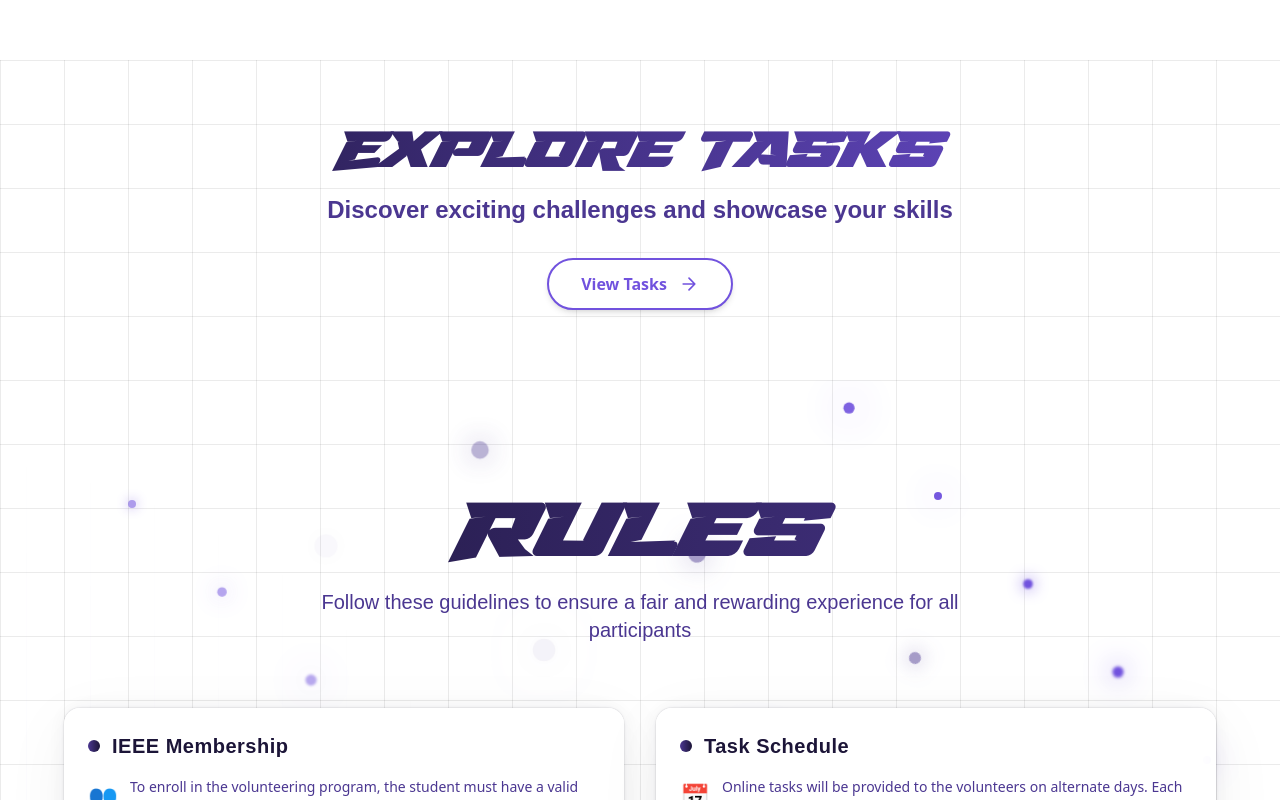
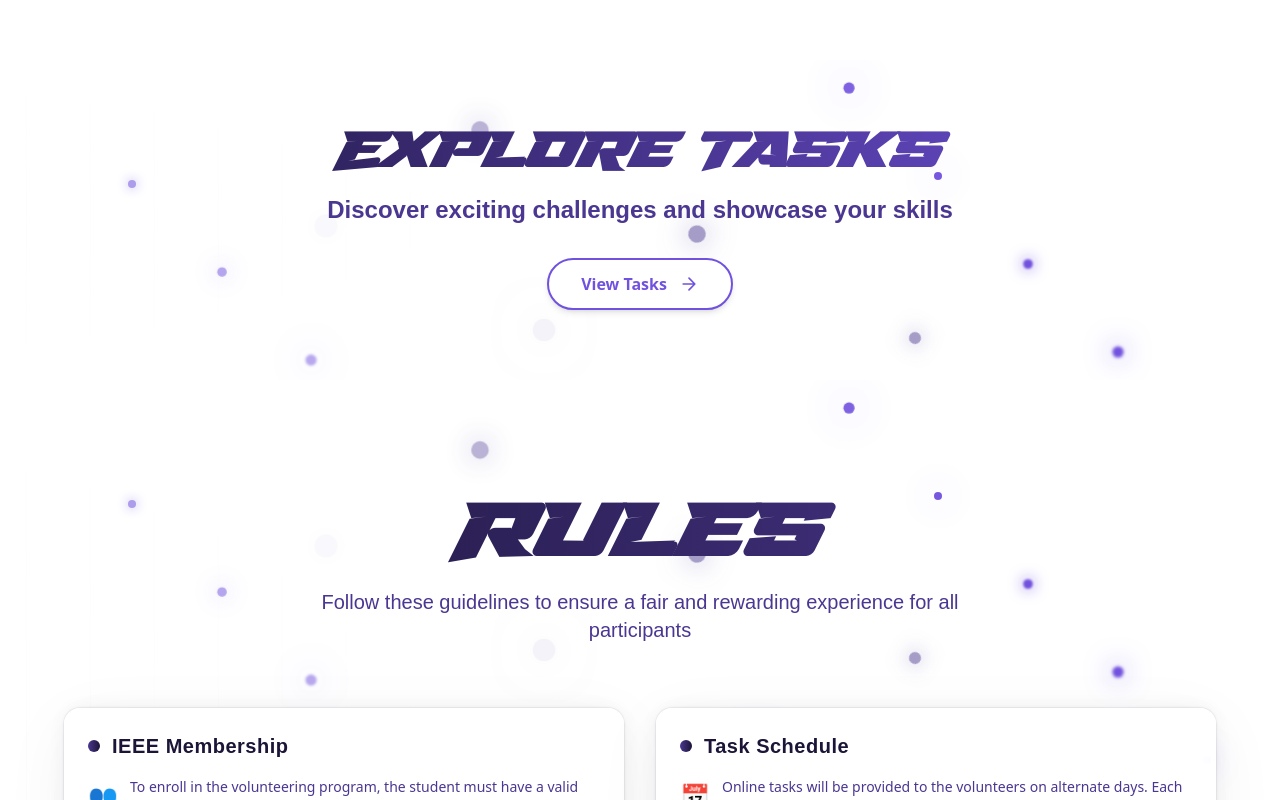
Before and after one commit to cecieee/mvp_6, a React (Vite) app: page / in a window 1280 px wide. Shown: the part 2340-3140 px from the top of the page. Built offline with nearby package versions, Linux system fonts and the light colour scheme; a web font is replaced by a local one.

Commit message:
Fixed layout issues in Rules, Task section

```diff
--- a/src/sections/Rules.jsx
+++ b/src/sections/Rules.jsx
@@ -39,30 +39,6 @@ function Rules() {
 				position: "relative",
 			}}
 		>
-      <div
-        className="absolute inset-0 z-0 pointer-events-none"
-        style={{
-          backgroundImage: `
-            repeating-linear-gradient(
-              to right,
-              rgba(0,0,0,0.08) 0px,
-              rgba(0,0,0,0.08) 1.5px,
-              transparent 1.5px,
-              transparent 64px
-            ),
-            repeating-linear-gradient(
-              to bottom,
-              rgba(0,0,0,0.08) 0px,
-              rgba(0,0,0,0.08) 1.5px,
-              transparent 1.5px,
-              transparent 64px
-            )
-          `,
-          backgroundSize: "64px 64px",
-          zIndex: 0,
-        }}
-      />
-
 			{/* Particle dots matching Hero theme */}
 			{Array.from({ length: 15 }).map((_, i) => {
 				const baseX =
--- a/src/sections/Task.jsx
+++ b/src/sections/Task.jsx
@@ -10,28 +10,77 @@ export default function Task() {
 
   return (
     <section className="py-17.5 bg-white relative overflow-hidden">
-      <div
-        className="absolute inset-0 z-0 pointer-events-none"
-        style={{
-          backgroundImage: `
-            repeating-linear-gradient(
-              to right,
-              rgba(0,0,0,0.08) 0px,
-              rgba(0,0,0,0.08) 1.5px,
-              transparent 1.5px,
-              transparent 64px
-            ),
-            repeating-linear-gradient(
-              to bottom,
-              rgba(0,0,0,0.08) 0px,
-              rgba(0,0,0,0.08) 1.5px,
-              transparent 1.5px,
-              transparent 64px
-            )
-          `,
-          backgroundSize: "64px 64px",
-        }}
-      />
+      {/* Particle dots matching Hero theme */}
+      {Array.from({ length: 15 }).map((_, i) => {
+        const baseX =
+          (((i * 7 + 10) % 100) / 100) *
+          (typeof window !== "undefined" ? window.innerWidth : 1200);
+        const baseY =
+          (((i * 11 + 15) % 100) / 100) *
+          (typeof window !== "undefined" ? window.innerHeight : 800);
+        const scale = 1 + (i % 3) * 0.2;
+        const glowIntensity = 12 + (i % 5) * 8;
+        return (
+          <div
+            key={i}
+            className="absolute w-2 h-2 rounded-full transition-all duration-200 ease-out animate-pulse"
+            style={{
+              left: `${baseX}px`,
+              top: `${baseY}px`,
+              animationDelay: `${i * 0.12}s`,
+              transform: `scale(${scale})`,
+              boxShadow: `0 0 ${glowIntensity}px #7152DE`,
+              background: "#7152DE",
+              filter: `blur(${(i % 4) * 0.4}px)`,
+            }}
+          />
+        );
+      })}
+
+      {/* Floating particles */}
+      {Array.from({ length: 10 }).map((_, i) => {
+        const baseTop =
+          (((i * 13 + 20) % 90) / 100) *
+          (typeof window !== "undefined" ? window.innerHeight : 800);
+        const baseLeft =
+          (((i * 17 + 25) % 90) / 100) *
+          (typeof window !== "undefined" ? window.innerWidth : 1200);
+        const scale = 1 + (i % 4) * 0.15;
+        const rotation = (i % 6) * 15;
+        return (
+          <div
+            key={`floating-${i}`}
+            className="absolute w-3 h-3 rounded-full animate-ping transition-all duration-200 ease-out"
+            style={{
+              top: `${baseTop}px`,
+              left: `${baseLeft}px`,
+              animationDelay: `${i * 0.18}s`,
+              animationDuration: `${2.5 + i * 0.15}s`,
+              transform: `scale(${scale}) rotate(${rotation}deg)`,
+              opacity: 0.5,
+              background: "#4B3791",
+              boxShadow: "0 0 20px #4B3791",
+            }}
+          />
+        );
+      })}
+
+      {/* Matrix lines */}
+      <div className="absolute inset-0 opacity-5">
+        {Array.from({ length: 20 }).map((_, i) => (
+          <div
+            key={i}
+            className="absolute w-px bg-gradient-to-b from-transparent via-[#7152DE] to-transparent animate-pulse transition-all duration-500 ease-out"
+            style={{
+              left: `${i * 5 + 2}%`,
+              height: "100%",
+              animationDuration: `${4 + i * 0.2}s`,
+              animationDelay: `${i * 0.1}s`,
+              opacity: 0.03,
+            }}
+          />
+        ))}
+      </div>
 
       <div className="container mx-auto px-6 text-center relative z-10">
         <h2
```
Lines whose indentation alone changed are shown as unchanged.
